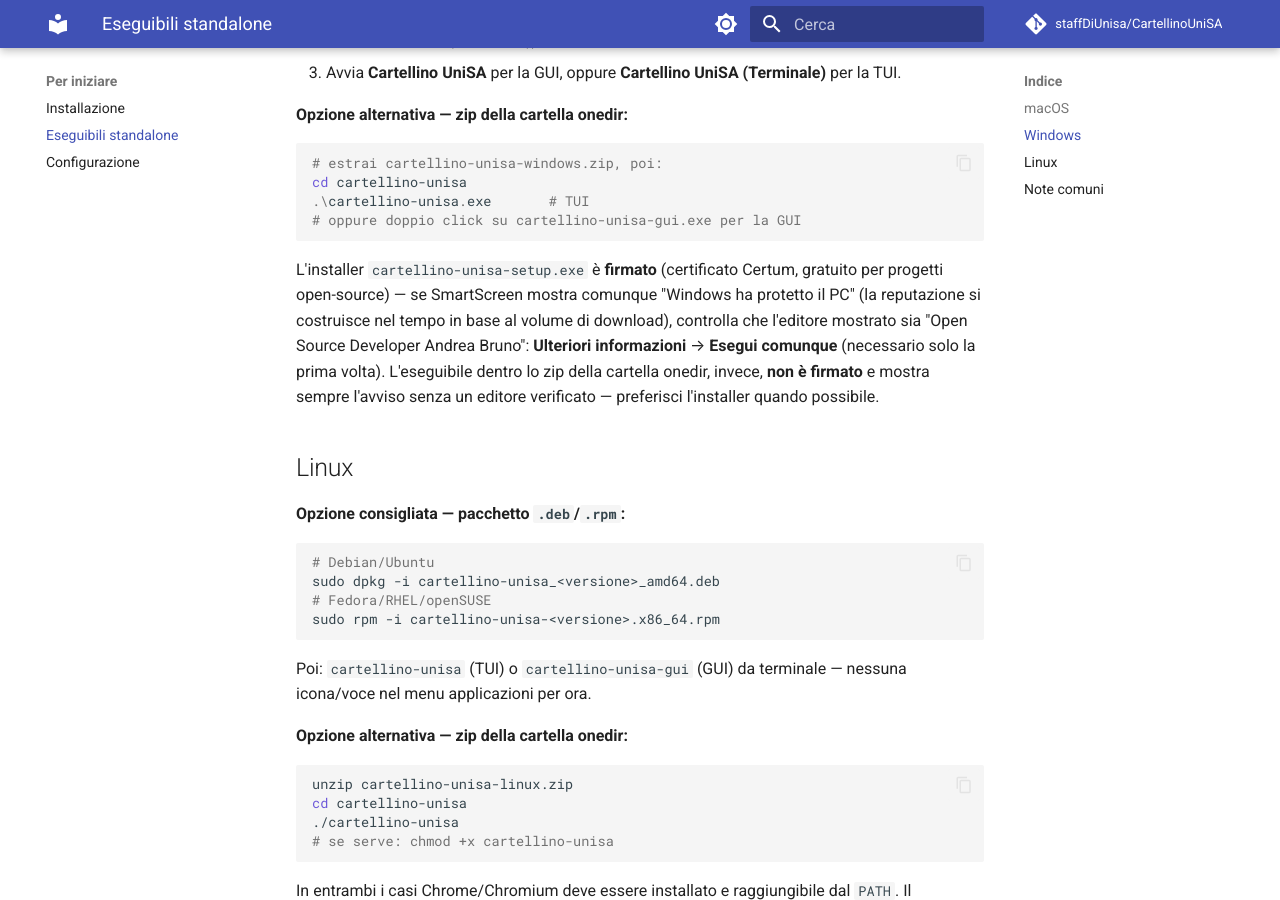
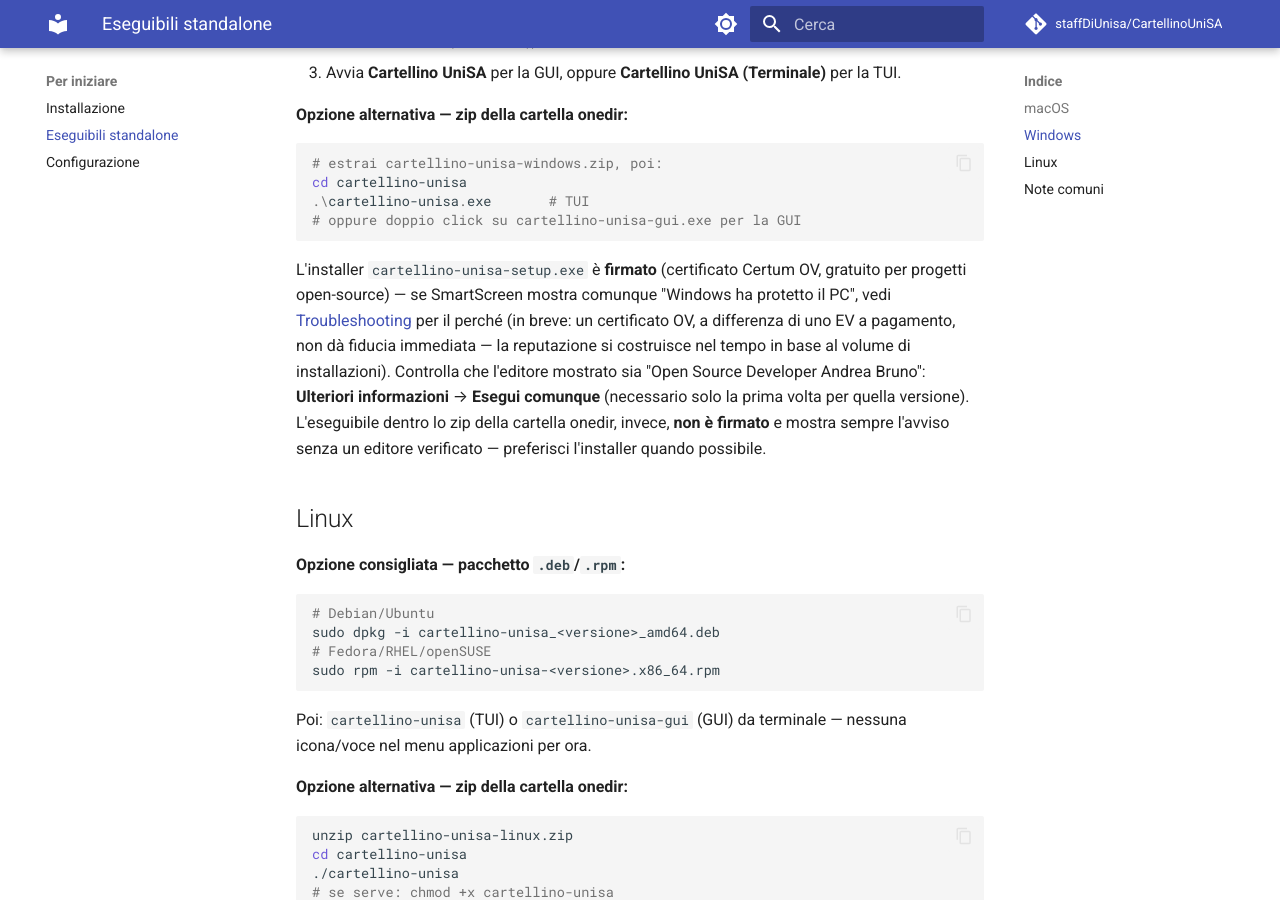
Before and after one commit to staffDiUnisa/CartellinoUniSA, an MkDocs documentation site: the page built from docs/getting-started/standalone-executables.md, in a window 1280 px wide and 900 px high, scrolled down 1547 px. Built offline with MkDocs 1.6.1 and Material for MkDocs 9.7.7, drawn with Linux system fonts in a browser that asks for light colours; comment, search, counter and statistics services are not loaded.

Commit message:
Spiega il meccanismo di reputazione SmartScreen per l'installer OV
Nuova voce in Troubleshooting su perché un certificato OV (a
differenza di uno EV) non elimina subito l'avviso SmartScreen —
richiede reputazione costruita nel tempo sul volume di
installazioni. Note esistenti in README/README.en/standalone-
executables ampliate con rimando al dettaglio.

Co-Authored-By: Claude Sonnet 5 <noreply@anthropic.com>
Claude-Session: https://claude.ai/code/session_01UdEvhmHBAk7Tao8ZVKJKWG

````diff
--- a/docs/getting-started/standalone-executables.md
+++ b/docs/getting-started/standalone-executables.md
@@ -71,12 +71,15 @@ cd cartellino-unisa
 # oppure doppio click su cartellino-unisa-gui.exe per la GUI
 ```
 
-L'installer `cartellino-unisa-setup.exe` è **firmato** (certificato Certum, gratuito per progetti
-open-source) — se SmartScreen mostra comunque "Windows ha protetto il PC" (la reputazione si
-costruisce nel tempo in base al volume di download), controlla che l'editore mostrato sia "Open
-Source Developer Andrea Bruno": **Ulteriori informazioni** → **Esegui comunque** (necessario solo
-la prima volta). L'eseguibile dentro lo zip della cartella onedir, invece, **non è firmato** e
-mostra sempre l'avviso senza un editore verificato — preferisci l'installer quando possibile.
+L'installer `cartellino-unisa-setup.exe` è **firmato** (certificato Certum OV, gratuito per
+progetti open-source) — se SmartScreen mostra comunque "Windows ha protetto il PC", vedi
+[Troubleshooting](../reference/troubleshooting.md) per il perché (in breve: un certificato OV, a
+differenza di uno EV a pagamento, non dà fiducia immediata — la reputazione si costruisce nel
+tempo in base al volume di installazioni). Controlla che l'editore mostrato sia "Open Source
+Developer Andrea Bruno": **Ulteriori informazioni** → **Esegui comunque** (necessario solo la
+prima volta per quella versione). L'eseguibile dentro lo zip della cartella onedir, invece,
+**non è firmato** e mostra sempre l'avviso senza un editore verificato — preferisci l'installer
+quando possibile.
 
 ## Linux
 
````
Also changed, not shown: README.en.md (+8 -5 lines), README.md (+8 -5 lines), docs/reference/troubleshooting.md (+14 -0 lines).
